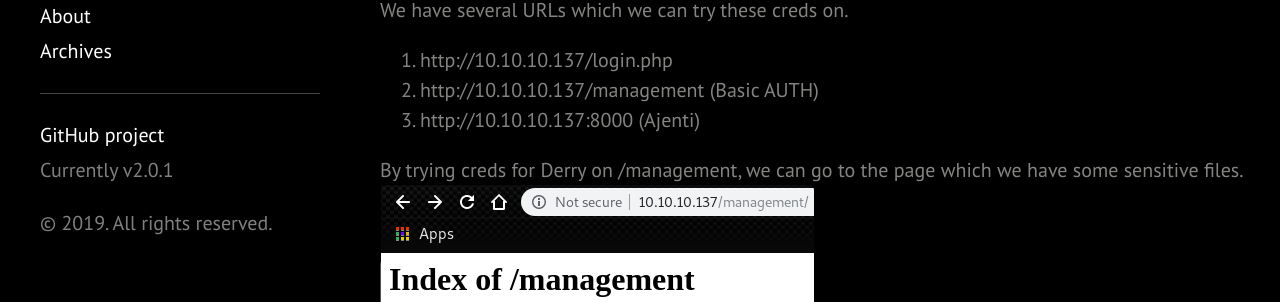
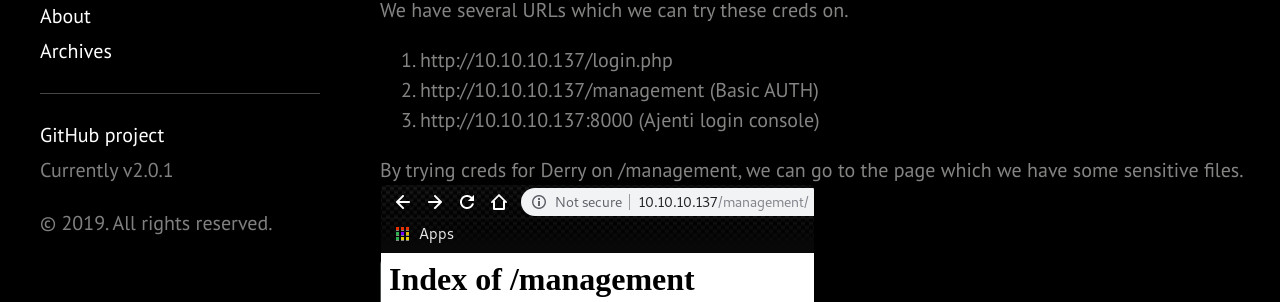
Before and after one commit to 1n4r1/1n4r1.github.io, a Jekyll site: the page built from _posts/2019-09-14-Hackthebox-Luke-Walkthrough.md, in a window 1280 px wide and 900 px high, scrolled down 7303 px. Shown: the part 153-455 px from the top of the window. Built offline with Jekyll 4.4.1, drawn with Linux system fonts in a browser that asks for light colours; a style sheet for code colours, icons or effects is not loaded.

Commit message:
modify one line

```diff
--- a/_posts/2019-09-14-Hackthebox-Luke-Walkthrough.md
+++ b/_posts/2019-09-14-Hackthebox-Luke-Walkthrough.md
@@ -268,7 +268,7 @@ Now we found several credentials.<br>
 We have several URLs which we can try these creds on.
 1. http://10.10.10.137/login.php
 2. http://10.10.10.137/management (Basic AUTH)
-3. http://10.10.10.137:8000 (Ajenti)
+3. http://10.10.10.137:8000 (Ajenti login console)
 
 By trying creds for Derry on /management, we can go to the page which we have some sensitive files.
 ![placeholder](https://inar1.github.io/public/images/2019-09-14/2019-09-14-19-48-59.png)
```
